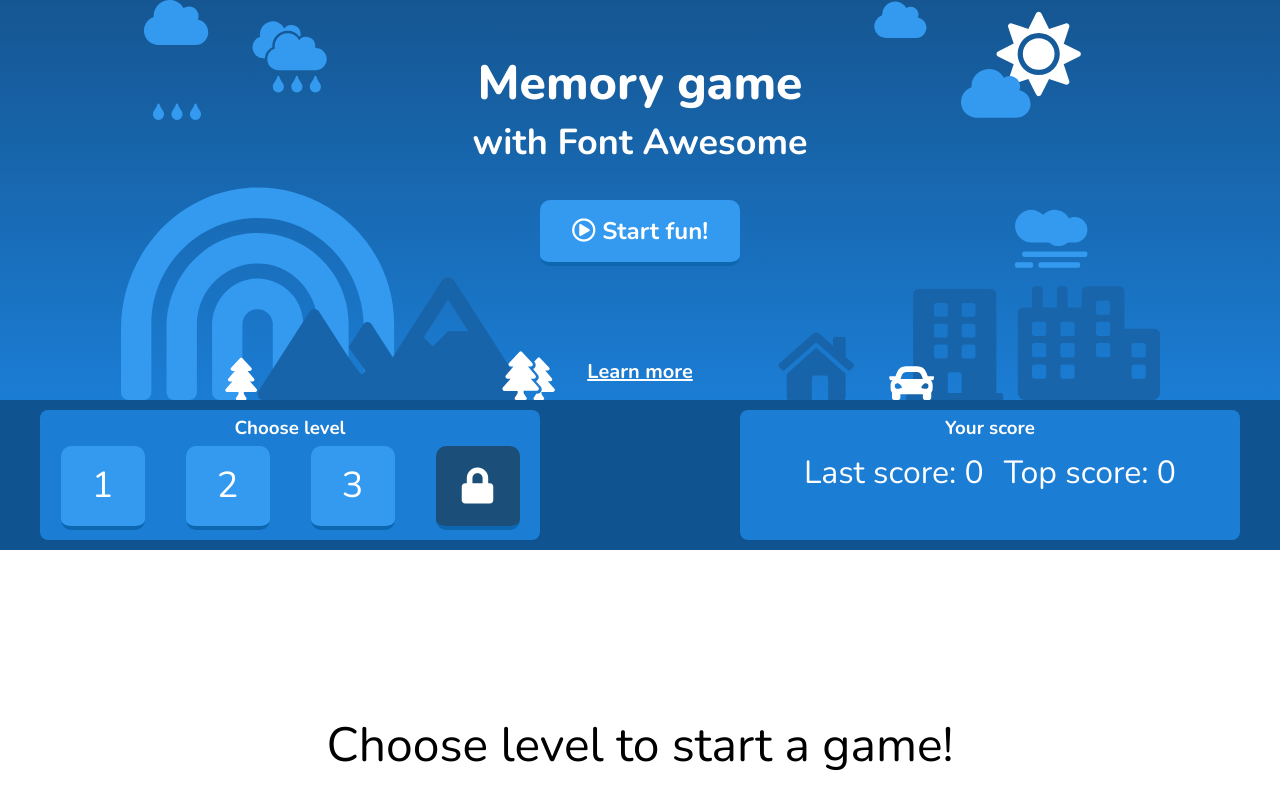
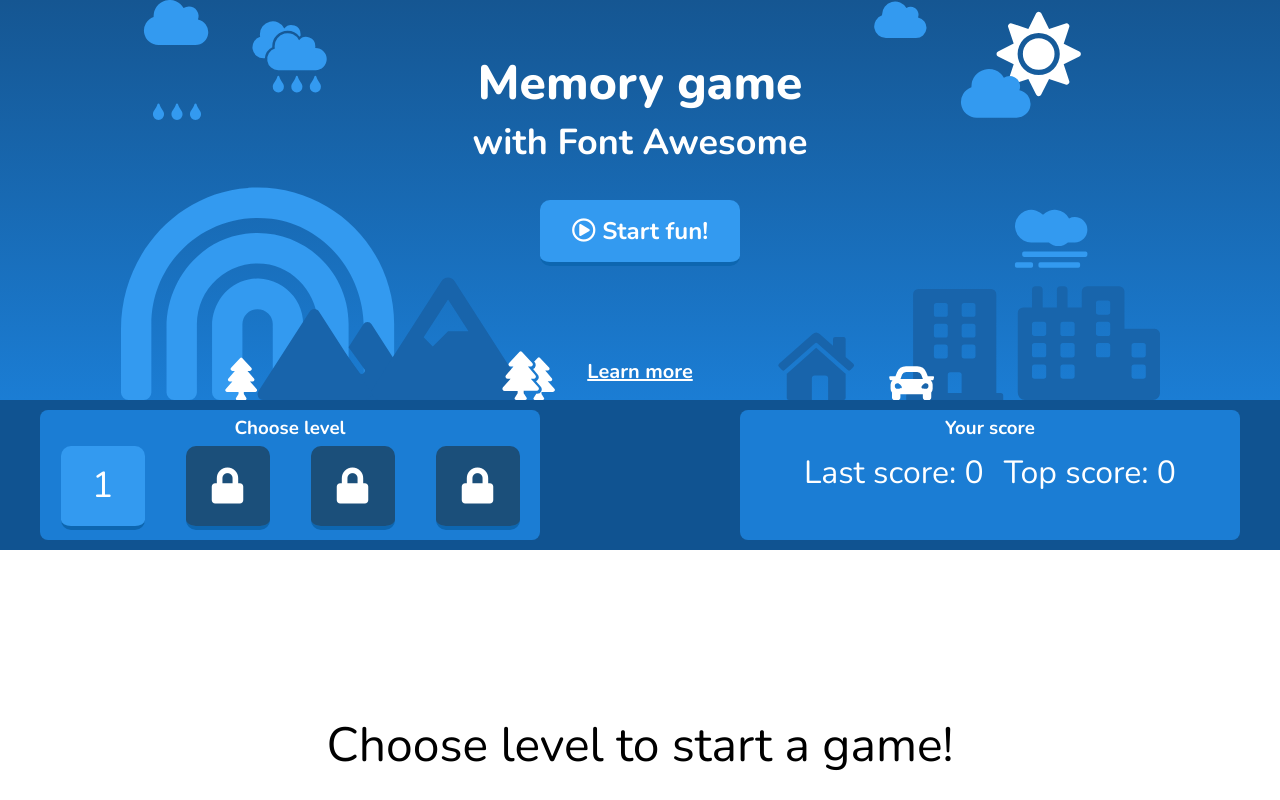
Before and after one commit to chaczyk113/MemoryGame, a React (Create React App) app: page / in a window 1280 px wide. Shown: the top 800 px of the page. Built offline with nearby package versions, Linux system fonts and the light colour scheme.

Commit message:
Save progress to local storage

```diff
--- a/src/components/Game/GamePlaceholder.js
+++ b/src/components/Game/GamePlaceholder.js
@@ -5,7 +5,7 @@ import WinPopup from "./WinPopup";
 const gamePlaceholder = (props) => {
     let placeholderContent;
     if (props.isWin) {
-        placeholderContent = <WinPopup clickCounter={props.clickCounter} replayClick={props.replayClick} cancelClick={props.cancelClick} />
+        placeholderContent = <WinPopup clickCounter={props.clickCounter} replayClick={props.replayClick} cancelClick={props.cancelClick} lvl={props.lvl} nextLvlClick = {props.nextLvlClick}/>
     }
     else {
         placeholderContent = (
--- a/src/components/Game/WinPopup.js
+++ b/src/components/Game/WinPopup.js
@@ -16,6 +16,12 @@ const winPopup = (props) => {
                     <i className="fas fa-undo-alt"></i>
                 </ActionButton>
                 <ActionButton
+                    description="Next level"
+                    click={props.nextLvlClick}
+                    level={props.lvl + 1}>
+                    <i className="fas fa-arrow-right"></i>
+                </ActionButton>
+                <ActionButton
                     description="Cancel"
                     click={props.cancelClick}
                     level="0">
--- a/src/components/Menu/Menu.js
+++ b/src/components/Menu/Menu.js
@@ -4,39 +4,29 @@ import ButtonGroup from './ButtonGroup';
 import LvlScore from './LvlScore';
 import ActionButton from '../commons/ActionButton';
 
-const menu = ({ lvlButtonClick , gameScore}) => {
+const menu = ({ lvlButtonClick, gameScore, gameProgress }) => {
+
+    const buttonsData = [{ des: "Easy", lvl:0, text:"1" }, { des: "Medium", lvl:1, text:"2" }, { des: "Hard", lvl:2, text:"3" }, { des: "Nightmare", lvl:3, text:<i className="far fa-dizzy"></i> }];
+    const buttonsArray = buttonsData.map((button, index) => {
+        return (
+            <ActionButton
+                key = {index}
+                description={button.des}
+                click={lvlButtonClick}
+                level={button.lvl}
+                locked = {button.lvl <= gameProgress?false:true}>
+                {button.text}
+             </ActionButton>
+        )
+    })
     return (
         <div id="Menu" className="Menu">
             <div className="wrapper">
                 <ButtonGroup header="Choose level">
-                    <ActionButton
-                        description="Easy"
-                        click={lvlButtonClick}
-                        level="0">
-                        1
-                    </ActionButton>
-                    <ActionButton
-                        description="Medium"
-                        click={lvlButtonClick}
-                        level="1">
-                        2
-                    </ActionButton>
-                    <ActionButton
-                        description="Hard"
-                        click={lvlButtonClick}
-                        level="2">
-                        3
-                    </ActionButton>
-                    <ActionButton
-                        locked="true"
-                        description="Nightmare"
-                        click={lvlButtonClick}
-                        level="3">
-                        <i class="far fa-dizzy"></i>
-                    </ActionButton>
+                    {buttonsArray}
                 </ButtonGroup >
                 <ButtonGroup header="Your score">
-                    <LvlScore gameScore={gameScore}/>
+                    <LvlScore gameScore={gameScore} />
                 </ButtonGroup>
             </div>
         </div>
--- a/src/containers/App.js
+++ b/src/containers/App.js
@@ -21,7 +21,8 @@ class App extends Component {
     clickCounter: 0,
     gameAreaWidth: 0,
     gameAreaStyle: {},
-    gameScore: [{last: 0, top:0},{last: 0, top:0},{last: 0, top:0},{last: 0, top:0}]
+    gameScore: [{ last: 0, top: 0 }, { last: 0, top: 0 }, { last: 0, top: 0 }, { last: 0, top: 0 }],
+    gameProgress: 0
   }
 
   randomIcons = (lvlRangeSize) => {
@@ -60,6 +61,7 @@ class App extends Component {
 
   winGameHandler = (clickCounter) => {
     let gameScore = [...this.state.gameScore];
+    let gameProgress = this.state.gameProgress;
     gameScore[this.state.lvl].last = clickCounter;
     if (gameScore[this.state.lvl].top > 0 && clickCounter < gameScore[this.state.lvl].top) {
       gameScore[this.state.lvl].top = clickCounter;
@@ -67,7 +69,14 @@ class App extends Component {
     else if (gameScore[this.state.lvl].top === 0) {
       gameScore[this.state.lvl].top = clickCounter;
     }
-    this.setState({gameScore:gameScore})
+    if (gameProgress < 4 && this.state.lvl === gameProgress) {
+      gameProgress ++;
+    }
+    this.setState({ gameScore: gameScore, gameProgress:gameProgress })
+    if (typeof(Storage) !== "undefined") {
+      localStorage.setItem('gameScore', JSON.stringify(this.state.gameScore));
+      localStorage.setItem('gameProgress', gameProgress);
+    }
   }
 
   cardClickHandler = (index) => {
@@ -100,7 +109,6 @@ class App extends Component {
           }
         }
         else {
-          console.log("fail")
           setTimeout(() => {
             modifiedCardObj[reversedCards[0]].isReversed = true;
             modifiedCardObj[reversedCards[1]].isReversed = true;
@@ -146,9 +154,17 @@ class App extends Component {
     this.setState({
       gameAreaWidth: width,
       gameAreaStyle: {
-      height: height + 'px',
-      width: width + 'px',
-    }});
+        height: height + 'px',
+        width: width + 'px',
+      }
+    });
+    const savedProgress = localStorage.getItem('gameProgress');
+    const savedGameScore = JSON.parse(localStorage.getItem('gameScore'));
+    if (savedProgress && savedGameScore) {
+      this.setState({
+        gameScore: savedGameScore,
+        gameProgress: savedProgress})
+    }
   }
 
   render() {
@@ -156,16 +172,16 @@ class App extends Component {
     let gameInfo = null;
     if (this.state.gameStarted) {
       gameContent =
-        <Game lvlSize={config.lvlRange[this.state.lvl]} lvl={this.state.lvl} cardsObj={this.state.cardsObj} cardClick={(key, e) => this.cardClickHandler(key, e)} newGame={this.state.isNewGame} gameWidth = {this.state.gameAreaWidth}/>
+        <Game lvlSize={config.lvlRange[this.state.lvl]} lvl={this.state.lvl} cardsObj={this.state.cardsObj} cardClick={(key, e) => this.cardClickHandler(key, e)} newGame={this.state.isNewGame} gameWidth={this.state.gameAreaWidth} />
     }
     if (!this.state.gameStarted || this.state.isWin) {
-      gameInfo = <GamePlaceholder isWin={this.state.isWin} clickCounter={this.state.clickCounter} replayClick={this.replyClickHandler} cancelClick={this.cancelClickHandler} />;
+      gameInfo = <GamePlaceholder isWin={this.state.isWin} clickCounter={this.state.clickCounter} replayClick={this.replyClickHandler} cancelClick={this.cancelClickHandler} lvl = {this.state.lvl} nextLvlClick={(lvl, e) => this.lvlButtonClickHanlder(lvl, e)}/>;
     }
 
     return (
       <div className="App">
         <Header />
-        <Menu lvlButtonClick={(lvl, e) => this.lvlButtonClickHanlder(lvl, e)} gameScore = {this.state.gameScore[this.state.lvl]}/>
+        <Menu gameProgress={this.state.gameProgress} lvlButtonClick={(lvl, e) => this.lvlButtonClickHanlder(lvl, e)} gameScore={this.state.gameScore[this.state.lvl]} />
         <div className="gameArea" style={this.state.gameAreaStyle}>
           {gameContent}
           {gameInfo}
```
Also changed, not shown: 8 other files (tests, documents, lock files or other folders). Lines whose indentation alone changed are shown as unchanged.
